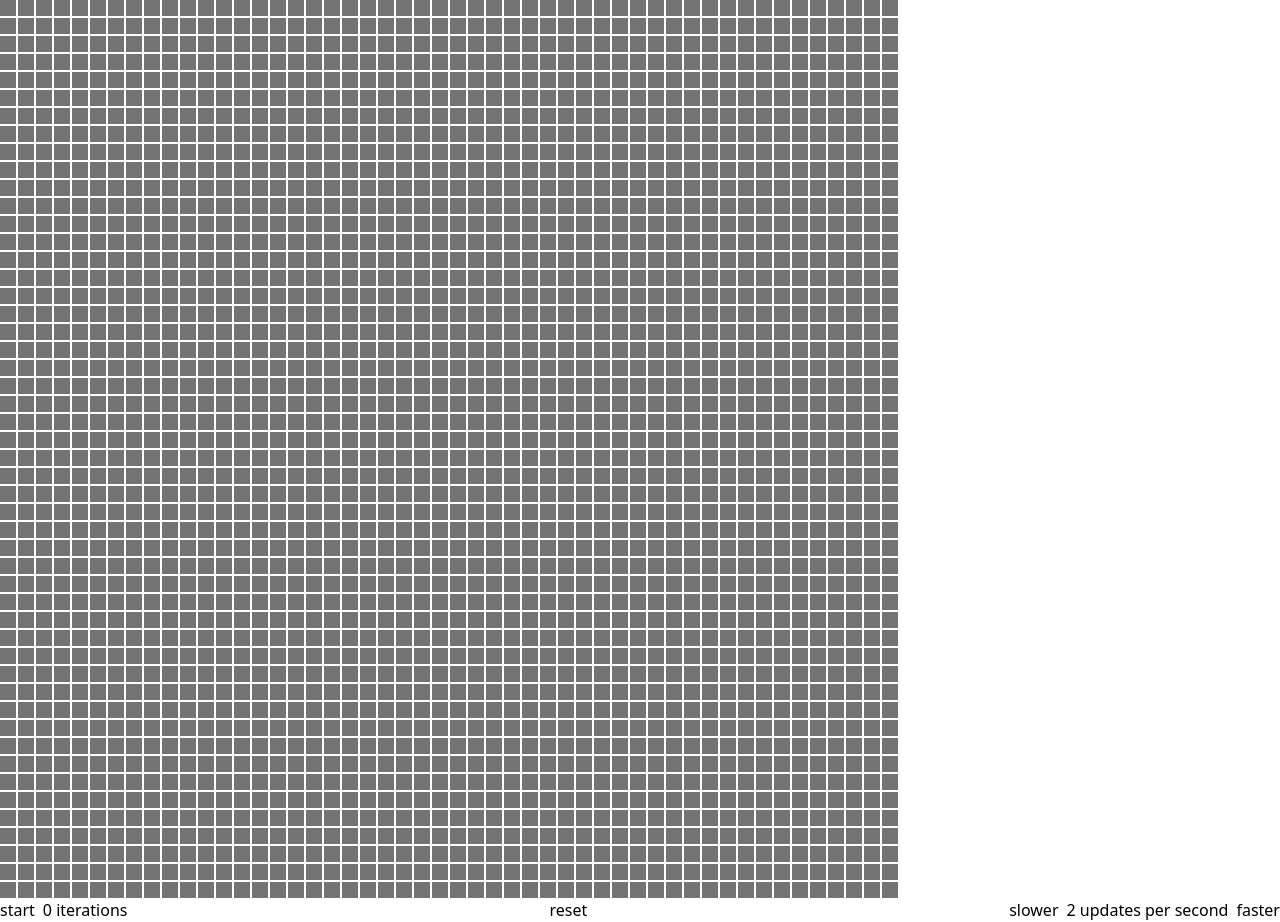
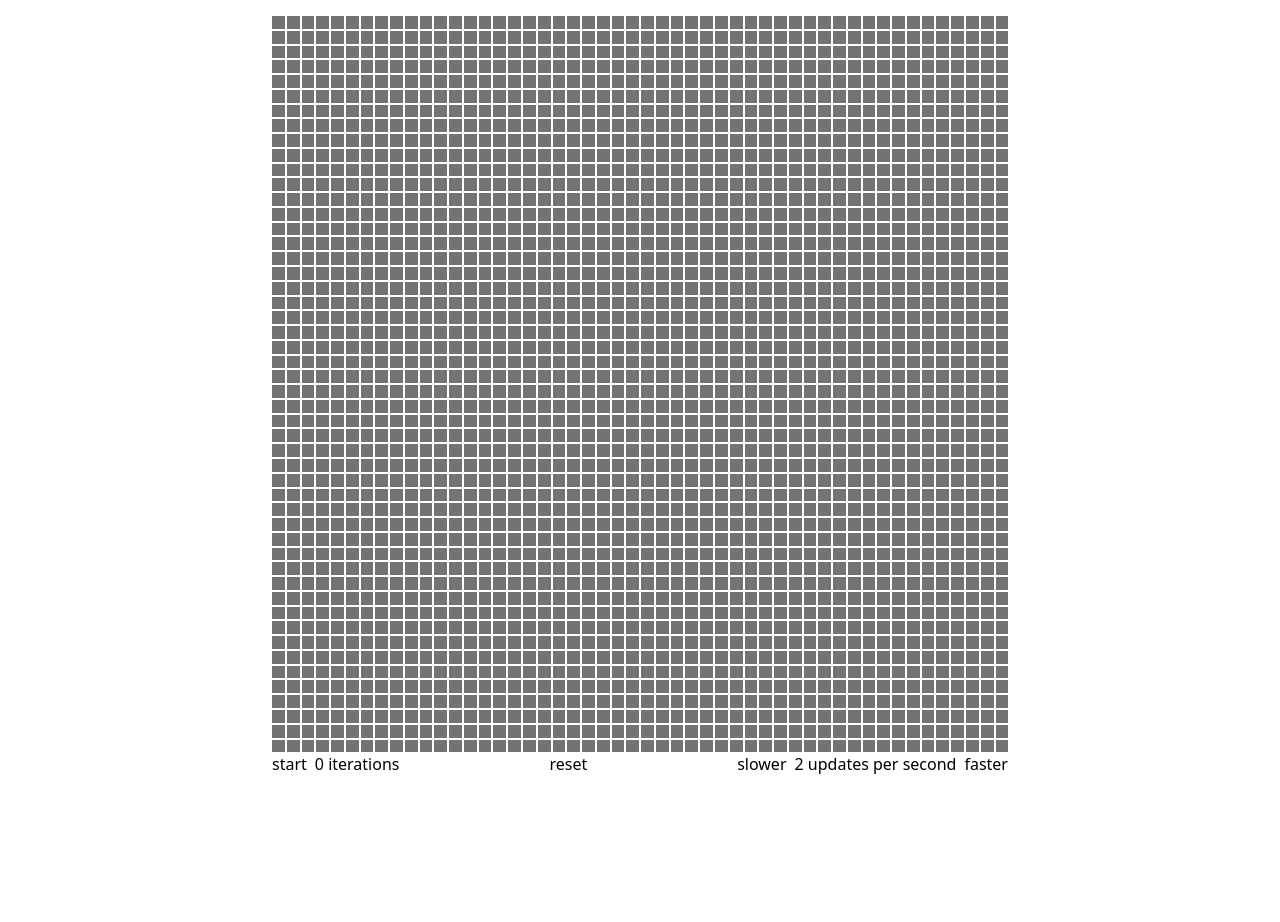
Before and after one commit to norbusonam/game-of-life, a React (Vite) app: page / in a window 1280 px wide. After the commit the page ends 800 px from the top, so only its background shows below. Built offline with nearby package versions, Linux system fonts and the light colour scheme.

Commit message:
improve layout

```diff
--- a/src/app.tsx
+++ b/src/app.tsx
@@ -58,7 +58,7 @@ export function App() {
   };
 
   return (
-    <div>
+    <div className="max-w-3xl mx-auto p-4">
       <Grid width={50} height={50} cells={cells} onCellClick={onCellClick} />
       <div className="flex justify-between">
         <div className="space-x-2">
--- a/src/components/grid.tsx
+++ b/src/components/grid.tsx
@@ -13,7 +13,7 @@ export function Grid(props: Props) {
           {row.map((isAlive, x) => (
             <button
               key={`${x}-${y}`}
-              className={`w-4 h-4 transition-colors duration-75 aspect-square ${
+              className={`grow transition-colors duration-75 aspect-square ${
                 isAlive ? "bg-green-500" : "bg-neutral-500"
               }`}
               onClick={() => props.onCellClick(x, y)}
```
